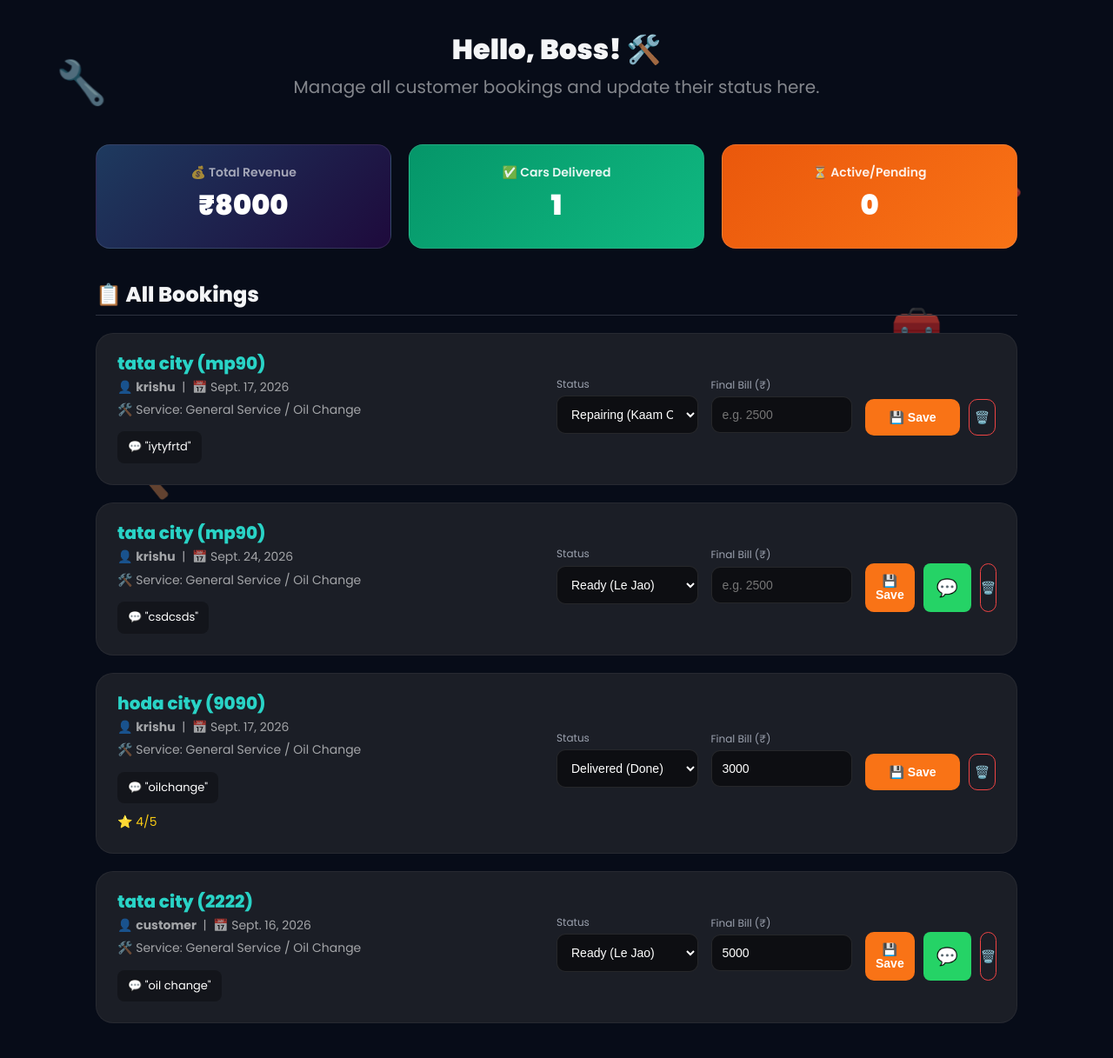
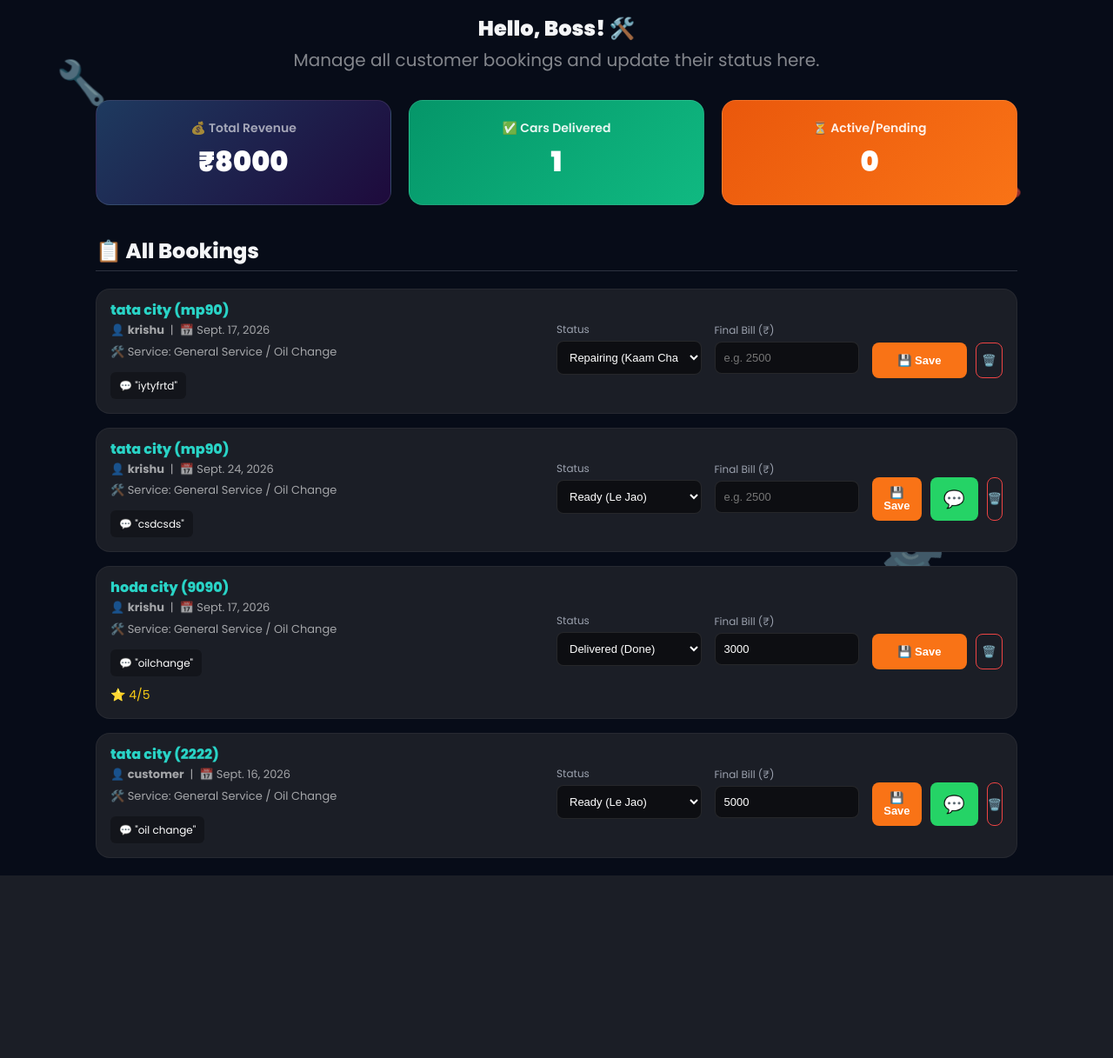
Before and after one commit to khushii-patidar/Smart-Garage, a Django app: page /dashboard/owner/ in a window 1280 px wide. Shown: the part 60-1277 px from the top of the page at 87% size. After the commit the page ends 1067 px from the top, so only its background shows below. Run offline with Django 5.2, Linux system fonts and the light colour scheme; a user stored in the database is signed in; data comes from the database, SQL or seed files in the repository; some web fonts are replaced.

Commit message:
Final check - shrunk owner dashboard and AI chat

```diff
--- a/templates/dashboard/owner_dashboard.html
+++ b/templates/dashboard/owner_dashboard.html
@@ -12,21 +12,21 @@
 .nreg { background: #ef4444; color: #fff; }
 .nreg:hover { background: #dc2626; }
 
-.dash-container { max-width: 1100px; margin: 40px auto; padding: 0 20px; }
-.welcome-box { text-align: center; margin-bottom: 50px; }
-.welcome-box h1 { font-size: 32px; font-weight: 900; margin-bottom: 10px; }
+.dash-container { max-width: 1100px; margin: 20px auto; padding: 0 20px; }
+.welcome-box { text-align: center; margin-bottom: 30px; }
+.welcome-box h1 { font-size: 24px; font-weight: 900; margin-bottom: 8px; }
 
-.b-card { background: #1b1e26; border: 1px solid rgba(255,255,255,0.05); padding: 24px; border-radius: 20px; margin-bottom: 20px; display: grid; grid-template-columns: 2fr 1fr 1fr; gap: 20px; align-items: center; }
+.b-card { background: #1b1e26; border: 1px solid rgba(255,255,255,0.05); padding: 16px; border-radius: 16px; margin-bottom: 16px; display: grid; grid-template-columns: 2fr 1fr 1fr; gap: 15px; align-items: center; }
 .b-card:hover { border-color: #f97316; }
 
-.b-info h3 { font-size: 20px; font-weight: 800; margin-bottom: 5px; color: #29d3c6; }
-.b-info p { color: rgba(255,255,255,0.6); font-size: 14px; margin-bottom: 4px; }
-.b-info .prob { background: rgba(0,0,0,0.3); padding: 8px 12px; border-radius: 8px; font-size: 13px; margin-top: 10px; display: inline-block; }
+.b-info h3 { font-size: 16px; font-weight: 800; margin-bottom: 4px; color: #29d3c6; }
+.b-info p { color: rgba(255,255,255,0.6); font-size: 13px; margin-bottom: 4px; }
+.b-info .prob { background: rgba(0,0,0,0.3); padding: 6px 10px; border-radius: 6px; font-size: 12px; margin-top: 8px; display: inline-block; }
 
-.b-status select, .b-status input { width: 100%; padding: 12px; background: #0d0e12; border: 1px solid rgba(255,255,255,0.1); border-radius: 10px; color: #fff; font-size: 14px; margin-bottom: 10px; }
+.b-status select, .b-status input { width: 100%; padding: 10px; background: #0d0e12; border: 1px solid rgba(255,255,255,0.1); border-radius: 8px; color: #fff; font-size: 13px; margin-bottom: 8px; }
 .b-status select:focus, .b-status input:focus { outline: none; border-color: #f97316; }
 
-.btn-or { width: 100%; background: #f97316; color: #fff; padding: 12px; border-radius: 10px; font-weight: 700; font-size: 14px; text-align: center; border: none; cursor: pointer; transition: 0.3s; }
+.btn-or { width: 100%; background: #f97316; color: #fff; padding: 10px; border-radius: 8px; font-weight: 700; font-size: 13px; text-align: center; border: none; cursor: pointer; transition: 0.3s; }
 .btn-or:hover { background: #ea580c; }
 
 @media(max-width: 768px){ .b-card { grid-template-columns: 1fr; } }
```
Also changed, not shown: templates/core/ai_mechanic.html (+11 -11 lines).
